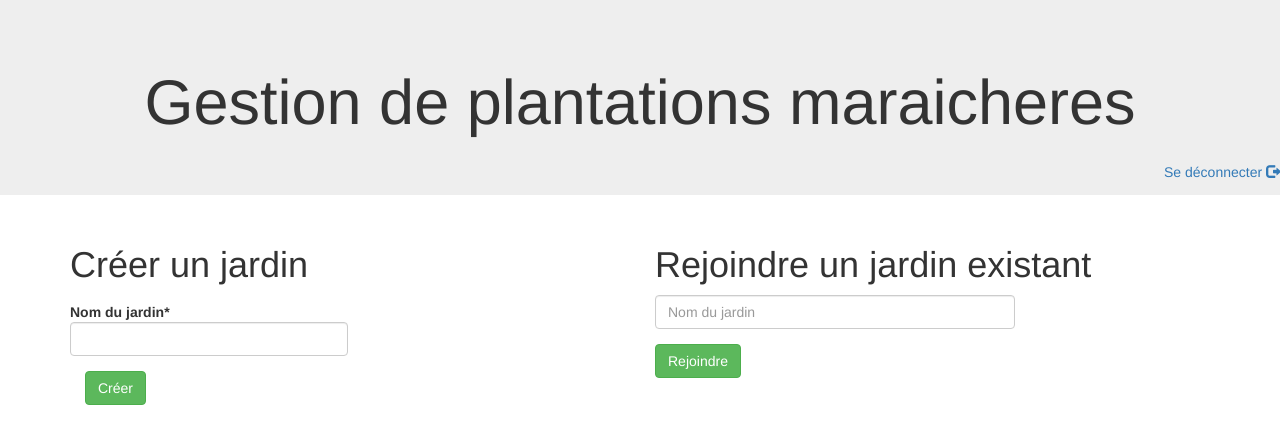
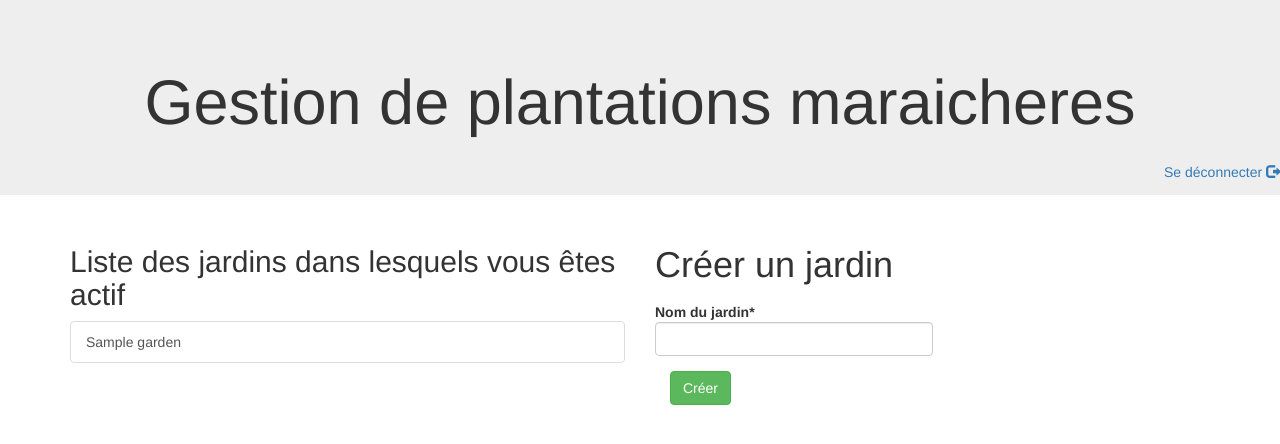
Before and after one commit to ZelieM/MT-planting_planner, a Django app: page /planner/garden_selection in a window 1280 px wide. Shown: the top 444 px of the page. Run offline with Django 3.2, Linux system fonts and the light colour scheme; a user stored in the database is signed in; tables that the repository leaves empty hold one stand-in row (values such as "Sample post"); some libraries are stand-ins or nearby versions.

Commit message:
some comments and a parameters view to add users to a garden instead of joining a garden

```diff
--- a/planner/forms.py
+++ b/planner/forms.py
@@ -3,23 +3,28 @@ from django.forms import ModelForm, forms, DateField, DateInput
 from .models import Garden, COWithDate, COWithOffset
 from django.utils.translation import gettext_lazy as _
 
+
 class DateInput(DateInput):
+    """ Class overwriting the DateInput class of django.forms to change the input type of DateFields to date """
     input_type = 'date'
 
 
 class UserForm(ModelForm):
+    """ Model form based on the User model """
     class Meta:
         model = User
         fields = ('username', 'email', 'password')
 
 
 class GardenForm(ModelForm):
+    """ Model form based on the Garden model """
     class Meta:
         model = Garden
         fields = ['name']
 
 
 class CODateForm(ModelForm):
+    """ Model form based for the Cultural Operation with dates model """
     class Meta:
         model = COWithDate
         fields = ['name', 'vegetable', 'absoluteDate', 'duration']
@@ -29,6 +34,7 @@ class CODateForm(ModelForm):
 
 
 class COOffsetForm(ModelForm):
+    """ Model form based for the Cultural Operation with offset model """
     class Meta:
         model = COWithOffset
         fields = ['name', 'vegetable', 'previous_operation', 'offset_in_days', 'duration']
--- a/planner/templates/planner/base.html
+++ b/planner/templates/planner/base.html
@@ -52,9 +52,9 @@
                         href="{% url 'planner:garden_view' garden.id %}">Mes planches</a></li>
             </ul>
             <ul class="nav navbar-nav navbar-right">
+                <li><a href="{% url 'planner:garden_settings_view' garden.id %}"><span class="glyphicon glyphicon glyphicon-cog"></span> </a></li>
                 <li><a href="{% url 'planner:log_out' %}">Se déconnecter <span
                         class="glyphicon glyphicon-log-out"></span> </a></li>
-                </a></li>
             </ul>
         </div>
     </div>
--- a/planner/templates/planner/bed_list.html
+++ b/planner/templates/planner/bed_list.html
@@ -1,7 +1,7 @@
 {% extends "planner/base.html" %}
 
 {% block content %}
-
+{# View containing the list of beds of the current garden and a form to add new beds #}
     {% if beds %}
 
         {% load planner_extras %}
--- a/planner/templates/planner/garden_selection.html
+++ b/planner/templates/planner/garden_selection.html
@@ -15,13 +15,11 @@
 <div class="jumbotron text-center">
     <h1>Gestion de plantations maraicheres</h1>
     <ul class="nav navbar-nav navbar-right">
-        <li><a href="{% url 'planner:log_out' %}">Se déconnecter <span class="glyphicon glyphicon-log-out"></span> </a></li>
+        <li><a href="{% url 'planner:log_out' %}">Se déconnecter <span class="glyphicon glyphicon-log-out"></span> </a>
+        </li>
         </a></li>
     </ul>
 </div>
-
-
-
 
 
 <div class="container">
@@ -30,36 +28,41 @@
             <div class="main">
                 <div class="row">
                     <div class="col-xs-12 col-sm-6">
+                        {#                        <form action="{% url 'planner:join_garden' %}" name="joingarden" role="form"#}
+                        {#                              class="form-horizontal" method="post" accept-charset="utf-8">#}
+                        {#                            {% csrf_token %}#}
+                        {#                            <div class="form-group">#}
+                        {#                                <div class="col-md-8"><input name="gardenname" placeholder="Nom du jardin"#}
+                        {#                                                             class="form-control" type="text" id="GardenName"/></div>#}
+                        {#                            </div>#}
+                        {#                            <div class="form-group">#}
+                        {#                                <div class="col-md-offset-0 col-md-8"><input class="btn btn-success btn btn-success"#}
+                        {#                                                                             type="submit" value="Rejoindre"/></div>#}
+                        {#                            </div>#}
+                        {#                        </form>#}
+                        <h2>Liste des jardins dans lesquels vous êtes actif</h2>
+                        <ul class="list-group">
+                            {% for garden in gardens_followed %}
+                                <a href="{{ garden.get_absolute_url }}"
+                                   class="list-group-item list-group-item-action"> {{ garden.name }}</a>
+                            {% endfor %}
+                        </ul>
+                    </div>
+                    <div class="col-xs-12 col-sm-6">
                         <h1>Créer un jardin</h1>
 
                         {% load crispy_forms_tags %}
-                        <form action="" name="" role="form" class="form-horizontal col-md-6" method="post" accept-charset="utf-8">
+                        <form action="" name="" role="form" class="form-horizontal col-md-6" method="post"
+                              accept-charset="utf-8">
                             {% csrf_token %}
                             {{ form|crispy }}
-                            <input  class="btn btn-success" type="submit" value="Créer"/>
+                            <input class="btn btn-success" type="submit" value="Créer"/>
                         </form>
                     </div>
-                    <div class="col-xs-12 col-sm-6">
-                        <h1>Rejoindre un jardin existant</h1>
-                        <form action="{% url 'planner:join_garden' %}" name="joingarden" role="form" class="form-horizontal" method="post" accept-charset="utf-8">
-                            {% csrf_token %}
-                            <div class="form-group">
-                                <div class="col-md-8"><input name="gardenname" placeholder="Nom du jardin" class="form-control" type="text" id="GardenName"/></div>
-                            </div>
-                            <div class="form-group">
-                                <div class="col-md-offset-0 col-md-8"><input  class="btn btn-success btn btn-success" type="submit" value="Rejoindre"/></div>
-                            </div>
-                        </form>
-                    </div>
+
                 </div>
-
             </div>
         </div>
-    </div>
-</div>
-
-
-
 
 
 </body>
--- a/planner/urls.py
+++ b/planner/urls.py
@@ -1,6 +1,5 @@
 from django.conf.urls import url
 from django.urls import path
-
 
 from django.contrib.auth import views as auth_views
 
@@ -34,6 +33,12 @@ urlpatterns = [
     path('vegetables/delete_co/<int:co_id>', views.delete_co, name='delete_co'),
     path('<int:garden_id>/co/<int:co_id>', views.edit_co_view, name='edit_co_view'),
     path('<int:garden_id>/pick_co/<int:v_id>', views.pick_co_type, name='pick_co_type'),
-    path('<int:garden_id>/<int:vegetable_id>/add_date_co', CulturalOperationWithDateCreate.as_view(), name='add_date_co_view'),
-    path('<int:garden_id>/<int:vegetable_id>/add_offset_co', CulturalOperationWithOffsetCreate.as_view(), name='add_offset_co_view'),
+    path('<int:garden_id>/<int:vegetable_id>/add_date_co', CulturalOperationWithDateCreate.as_view(),
+         name='add_date_co_view'),
+    path('<int:garden_id>/<int:vegetable_id>/add_offset_co', CulturalOperationWithOffsetCreate.as_view(),
+         name='add_offset_co_view'),
+
+    # Garden management
+    path('<int:garden_id>/settings', views.garden_settings, name='garden_settings_view'),
+    path('<int:garden_id>/settings/add_user', views.add_user_to_garden, name='add_user_to_garden_view'),
 ]
--- a/planner/views.py
+++ b/planner/views.py
@@ -15,17 +15,8 @@ from .models import Garden, Surface, Bed, ProductionPeriod, Vegetable, CulturalO
 from django.contrib.auth import logout
 
 
-class CulturalOperationWithDateCreate(CreateView):
+class CulturalOperationCreate(CreateView):
     template_name = "planner/create_co_form.html"
-    model = COWithDate
-    fields = ['name', 'vegetable', 'absoluteDate', 'duration']
-
-    def get_form(self, form_class=None):
-        if form_class is None:
-            form_class = self.get_form_class()
-        form = super(CulturalOperationWithDateCreate, self).get_form(form_class)
-        form.fields['absoluteDate'].widget = DateInput()
-        return form
 
     def get_initial(self):
         return {'vegetable': self.kwargs['vegetable_id']}
@@ -38,30 +29,28 @@ class CulturalOperationWithDateCreate(CreateView):
 
     def get_context_data(self, **kwargs):
         # Call the base implementation first to get a context
-        context = super(CulturalOperationWithDateCreate, self).get_context_data(**kwargs)
+        context = super(CulturalOperationCreate, self).get_context_data(**kwargs)
         context['garden'] = Garden.objects.get(pk=self.kwargs["garden_id"])
         return context
 
 
-class CulturalOperationWithOffsetCreate(CreateView):
+class CulturalOperationWithDateCreate(CulturalOperationCreate):
+    template_name = "planner/create_co_form.html"
+    model = COWithDate
+    fields = ['name', 'vegetable', 'absoluteDate', 'duration']
+
+    def get_form(self, form_class=None):
+        if form_class is None:
+            form_class = self.get_form_class()
+        form = super(CulturalOperationWithDateCreate, self).get_form(form_class)
+        form.fields['absoluteDate'].widget = DateInput()
+        return form
+
+
+class CulturalOperationWithOffsetCreate(CulturalOperationCreate):
     template_name = "planner/create_co_form.html"
     model = COWithOffset
     fields = ['name', 'vegetable', 'previous_operation', 'offset_in_days', 'duration']
-
-    def get_initial(self):
-        return {'vegetable': self.kwargs['vegetable_id']}
-
-    def get_success_url(self):
-        if self.kwargs:
-            return reverse_lazy('planner:vegetables_view', kwargs={'garden_id': self.kwargs['garden_id']})
-        else:
-            return reverse_lazy('planner:garden_selection')
-
-    def get_context_data(self, **kwargs):
-        # Call the base implementation first to get a context
-        context = super(CulturalOperationWithOffsetCreate, self).get_context_data(**kwargs)
-        context['garden'] = Garden.objects.get(pk=self.kwargs["garden_id"])
-        return context
 
 
 def index(request):
@@ -89,6 +78,7 @@ def signup(request):
 
 @login_required(login_url="/planner/login/")
 def garden_selection(request):
+    current_user = request.user
     # if this is a POST request we need to process the form data
     if request.method == 'POST':
         # create a form instance and populate it with data from the request:
@@ -96,13 +86,14 @@ def garden_selection(request):
         # check whether it's valid:
         if form.is_valid():
             new_garden = form.save()
+            new_garden.user.add(current_user)
             nextpage = new_garden.get_absolute_url()
             return HttpResponseRedirect(nextpage)
     # if a GET (or any other method) we'll create a blank form
     else:
         form = GardenForm()
-
-    return render(request, 'planner/garden_selection.html', {'form': form})
+    gardens_followed = Garden.objects.filter(user=current_user)
+    return render(request, 'planner/garden_selection.html', {'form': form, 'gardens_followed': gardens_followed})
 
 
 @login_required(login_url="/planner/login/")
@@ -117,7 +108,6 @@ def alerts_view(request, garden_id):
 def garden_view(request, garden_id):
     garden = get_object_or_404(Garden, pk=garden_id)
     current_period = queries.get_current_production_period(garden_id)
-
     surfaces = garden.surface_set.all().select_subclasses()
     beds = []
     for s in surfaces:
@@ -129,7 +119,9 @@ def garden_view(request, garden_id):
 
 @login_required(login_url="/planner/login/")
 def join_garden(request):
+    current_user = request.user
     garden = get_object_or_404(Garden, name=request.POST['gardenname'])
+    garden.user.add(current_user)
     nextpage = garden.get_absolute_url()
     return HttpResponseRedirect(nextpage)
 
@@ -214,15 +206,33 @@ def add_seed(request, garden_id):
     if request.method == 'POST':
         # TODO create a cultivated area with the vegetable, the surface sowed and and the label
         surface = Area.objects.create(area_surface=request.POST['surface_seeded'], garden_id=garden_id)
-        carea = CultivatedArea.objects.create(production_period=queries.get_current_production_period(garden_id),
-                                             vegetable_id=request.POST['vegetable_selection'],
-                                             label=request.POST['seeding_label'],
-                                             surface=surface)
+        carea = CultivatedArea.objects.create(
+            production_period=queries.get_current_production_period(garden_id),
+            vegetable_id=request.POST['vegetable_selection'], label=request.POST['seeding_label'], surface=surface)
         services.add_initial_operation_to_alerts(cultivated_area=carea, date=request.POST['seedingdate'])
-        #
-        # services.add_initial_operation_to_history(garden_id, request.POST['vegetable_selection'],
-        #                                           request.POST['seedingdate'])
         return HttpResponseRedirect(reverse('planner:alerts_view', kwargs={'garden_id': garden_id}))
     vegetables = Vegetable.objects.all()
     context = {'garden': Garden.objects.get(pk=garden_id), 'vegetables': vegetables}
     return render(request, 'planner/modals/add_seeding_form.html', context)
+
+
+@login_required(login_url="/planner/login/")
+def add_user_to_garden(request, garden_id):
+    garden = Garden.objects.get(pk=garden_id)
+    # if this is a POST request we add the initial operation of the vegetable selected in the history
+    if request.method == 'POST':
+        user_to_add =request.POST['user_selection']
+        print(user_to_add)
+        garden.user.add(user_to_add)
+        return HttpResponseRedirect(reverse('planner:garden_settings_view', kwargs={'garden_id': garden_id}))
+    current_garden_users = garden.user.all()
+    users = User.objects.exclude(garden=garden)
+    context = {'garden': garden, 'users': users}
+    return render(request, 'planner/modals/add_user_to_garden_form.html', context)
+
+
+@login_required(login_url="/planner/login/")
+def garden_settings(request, garden_id):
+    garden = Garden.objects.get(pk=garden_id)
+    following_users = garden.user.all()
+    return render(request, 'planner/parameters_view.html',  {'garden': garden, 'following_users': following_users})
```
Also changed, not shown: planner/models.py (+9 -0 lines), planner/queries.py (+11 -3 lines), planner/services.py (+6 -6 lines), planner/templates/planner/modals/add_user_to_garden_form.html (added, +29 -0 lines), planner/templates/planner/parameters_view.html (added, +33 -0 lines).
